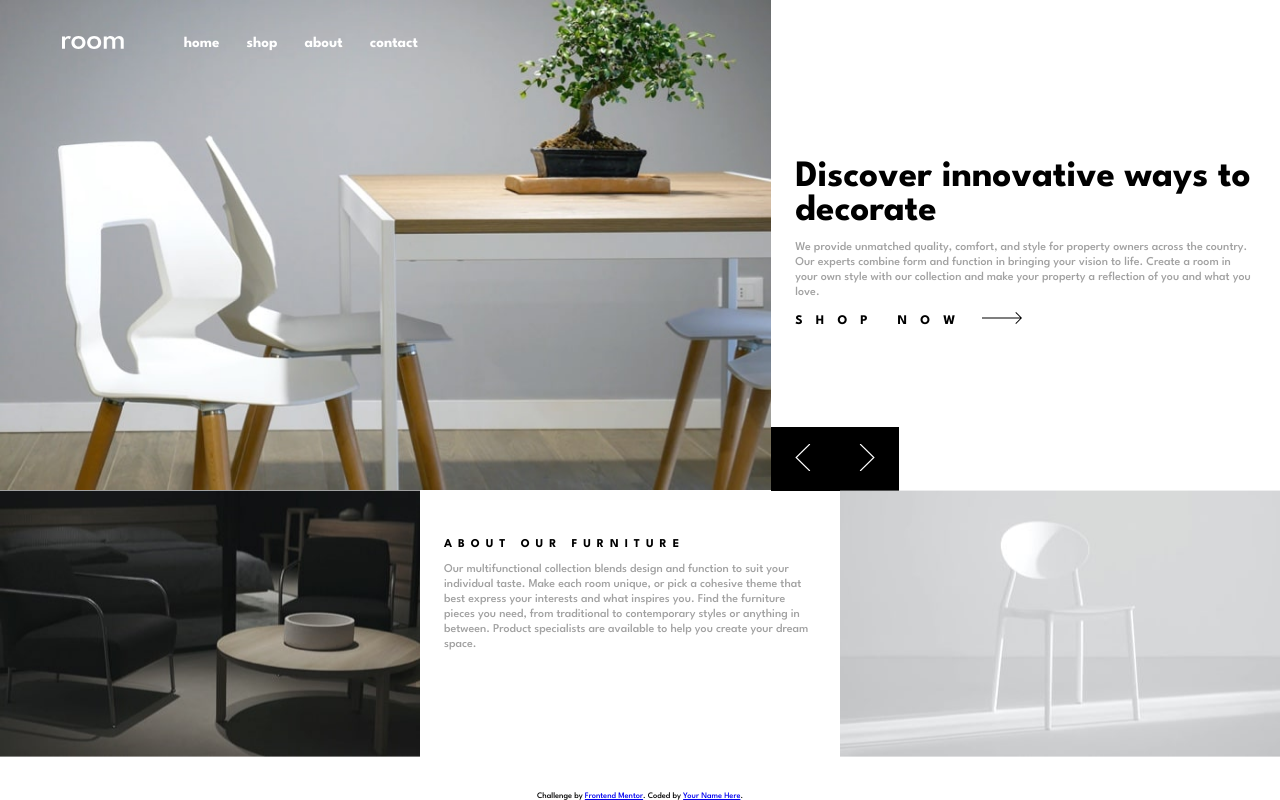
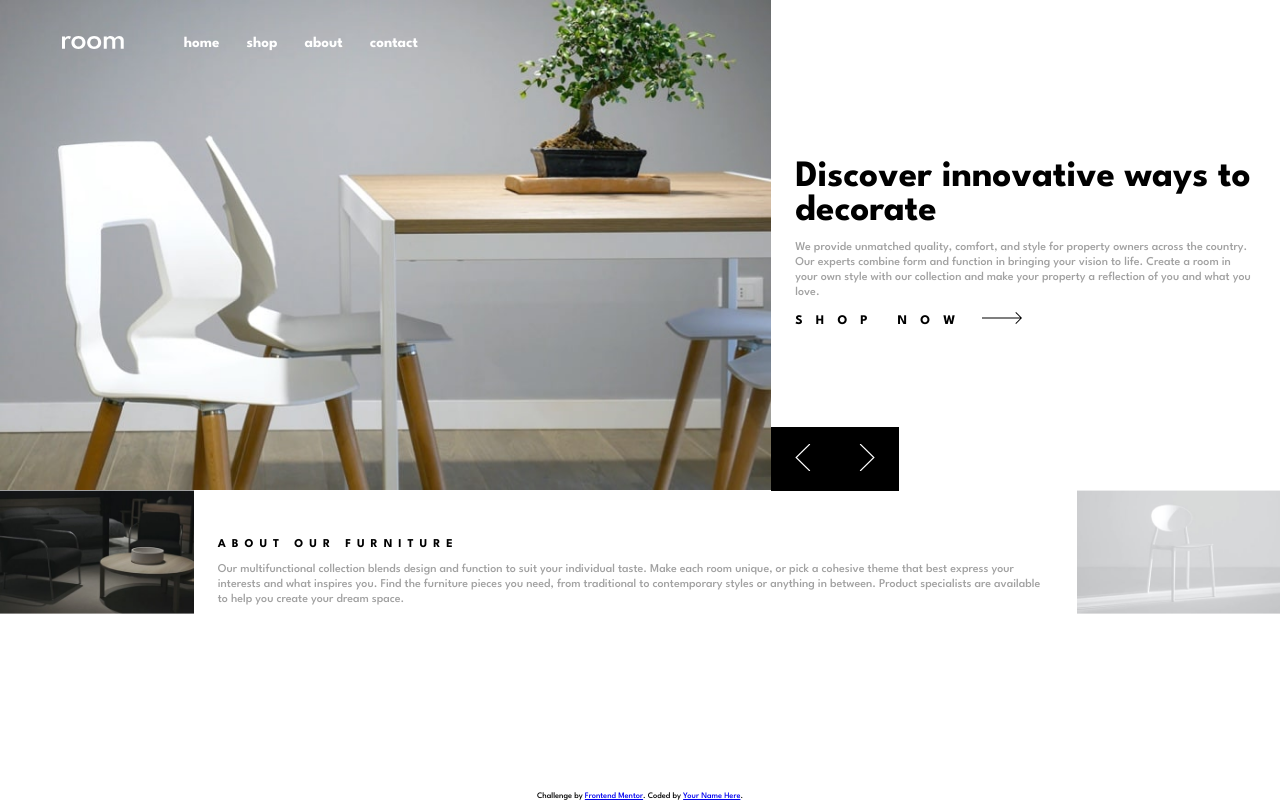
Before and after one commit to sutaC/Room-homepage, a SvelteKit app: page / in a window 1280 px wide. Built offline with nearby package versions, Linux system fonts and the light colour scheme.

Commit message:
Html validation fix

```diff
--- a/src/app.html
+++ b/src/app.html
@@ -5,6 +5,9 @@
 	<meta charset="utf-8" />
 	<link rel="icon" href="%sveltekit.assets%/images/favicon-32x32.png" />
 	<meta name="viewport" content="width=device-width" />
+
+	<title>Frontend Mentor | Room homepage</title>
+
 	%sveltekit.head%
 </head>
 
--- a/src/routes/+page.svelte
+++ b/src/routes/+page.svelte
@@ -45,7 +45,9 @@
 </div>
 
 <div class="wrap">
-	<img src="/images/image-about-dark.jpg" alt="Example - dark" class="example" />
+	<section>
+		<img src="/images/image-about-dark.jpg" alt="Example - dark" class="example" />
+	</section>
 
 	<section aria-labelledby="about" class="about">
 		<h2 id="about">About our furniture</h2>
@@ -58,7 +60,9 @@
 		</p>
 	</section>
 
-	<img src="/images/image-about-light.jpg" alt="Example - light" class="example" />
+	<section>
+		<img src="/images/image-about-light.jpg" alt="Example - light" class="example" />
+	</section>
 </div>
 
 <footer>
```
